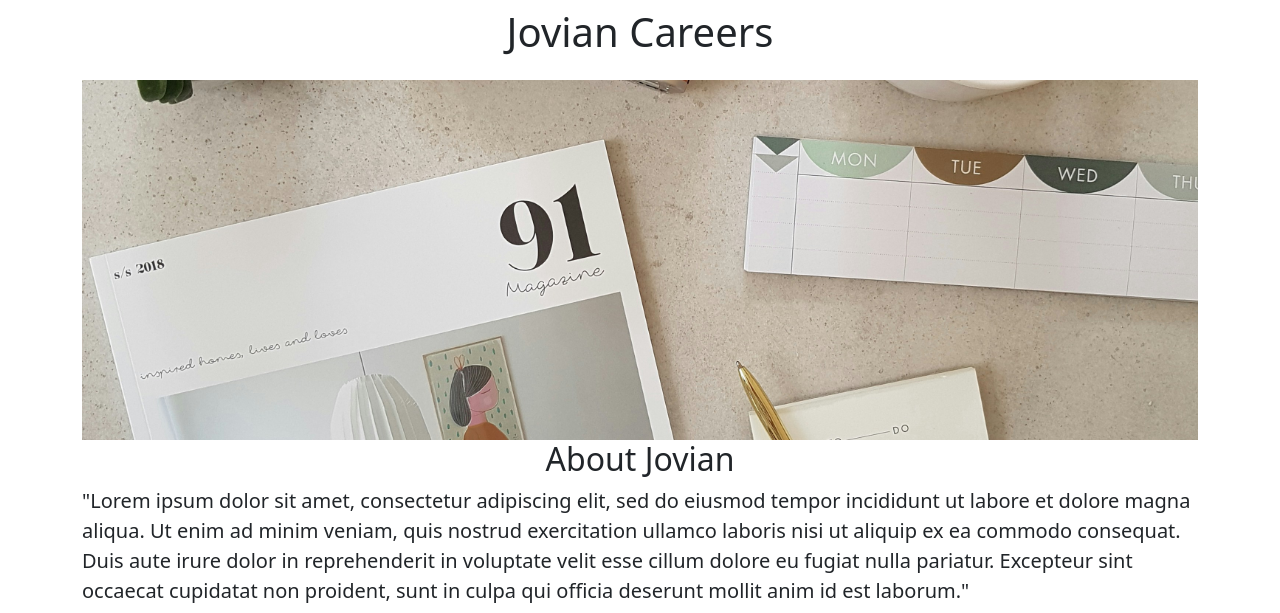
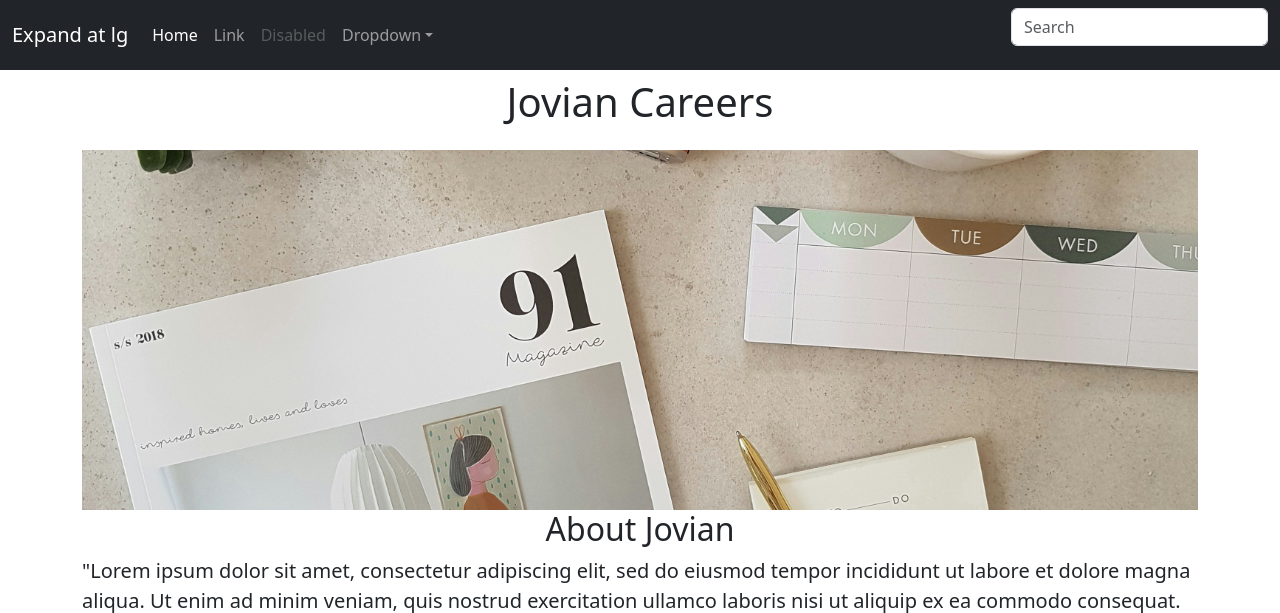
Before and after one commit to Mouhcineelkhalfi/jovian-careers-website, a Flask app: page / in a window 1280 px wide. Shown: the top 613 px of the page. Run offline with Flask 3, Linux system fonts and the light colour scheme.

Commit message:
added nav

```diff
--- a/templates/home.html
+++ b/templates/home.html
@@ -14,6 +14,7 @@
       </style>
     </head>
     <body>
+      {% include 'nav.html' %}
       <div class="container">
         <h1 class="text-center mt-2 mb-4">{{company_name}} Careers</h1>
         <img class="img-fluid" id="banner" src="https://36f8a986-d305-44e3-963b-e062a516a52a-00-1tk78pwo1e2mc.spock.replit.dev:3001/static/banner.jpg">
--- /dev/null
+++ b/templates/nav.html
@@ -0,0 +1,22 @@
+<nav class="navbar navbar-expand-lg navbar-dark bg-dark" aria-label="Fifth navbar example">
+    <div class="container-fluid"> <a class="navbar-brand" href="#">Expand at lg</a>
+        <button class="navbar-toggler" type="button" data-bs-toggle="collapse" data-bs-target="#navbarsExample05" aria-controls="navbarsExample05" aria-expanded="false" aria-label="Toggle navigation">
+        <span class="navbar-toggler-icon"></span> </button>
+        <div class="collapse navbar-collapse" id="navbarsExample05">
+            <ul class="navbar-nav me-auto mb-2 mb-lg-0">
+                <li class="nav-item"> <a class="nav-link active" aria-current="page" href="#">Home</a> </li>
+                <li class="nav-item"> <a class="nav-link" href="#">Link</a> </li>
+                <li class="nav-item"> <a class="nav-link disabled" aria-disabled="true">Disabled</a> </li>
+                <li class="nav-item dropdown"> <a class="nav-link dropdown-toggle" href="#" data-bs-toggle="dropdown" aria-expanded="false">Dropdown</a>
+                    <ul class="dropdown-menu">
+                        <li><a class="dropdown-item" href="#">Action</a></li>
+                        <li><a class="dropdown-item" href="#">Another action</a></li>
+                        <li><a class="dropdown-item" href="#">Something else here</a></li>
+                    </ul>
+                </li>
+            </ul>
+            <form role="search">
+                <input class="form-control" type="search" placeholder="Search" aria-label="Search"> </form>
+        </div>
+    </div>
+</nav>
```
